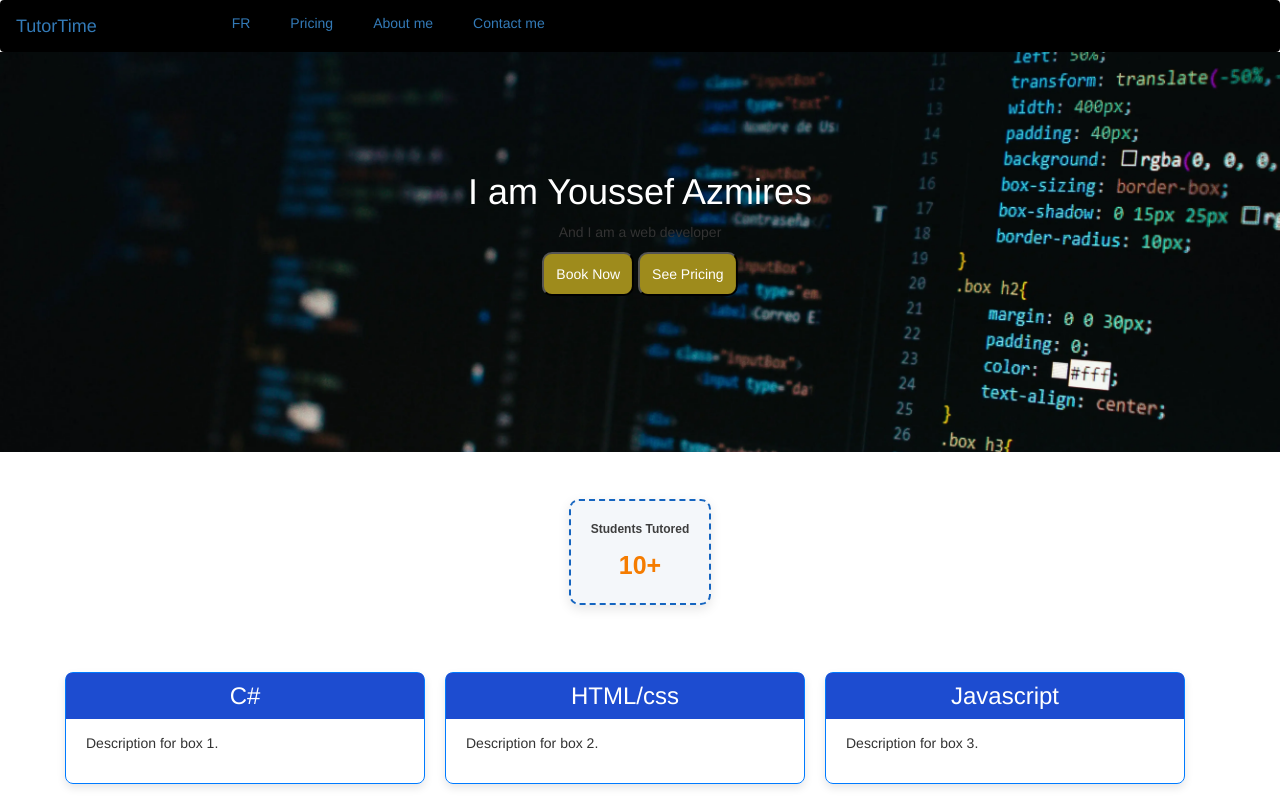
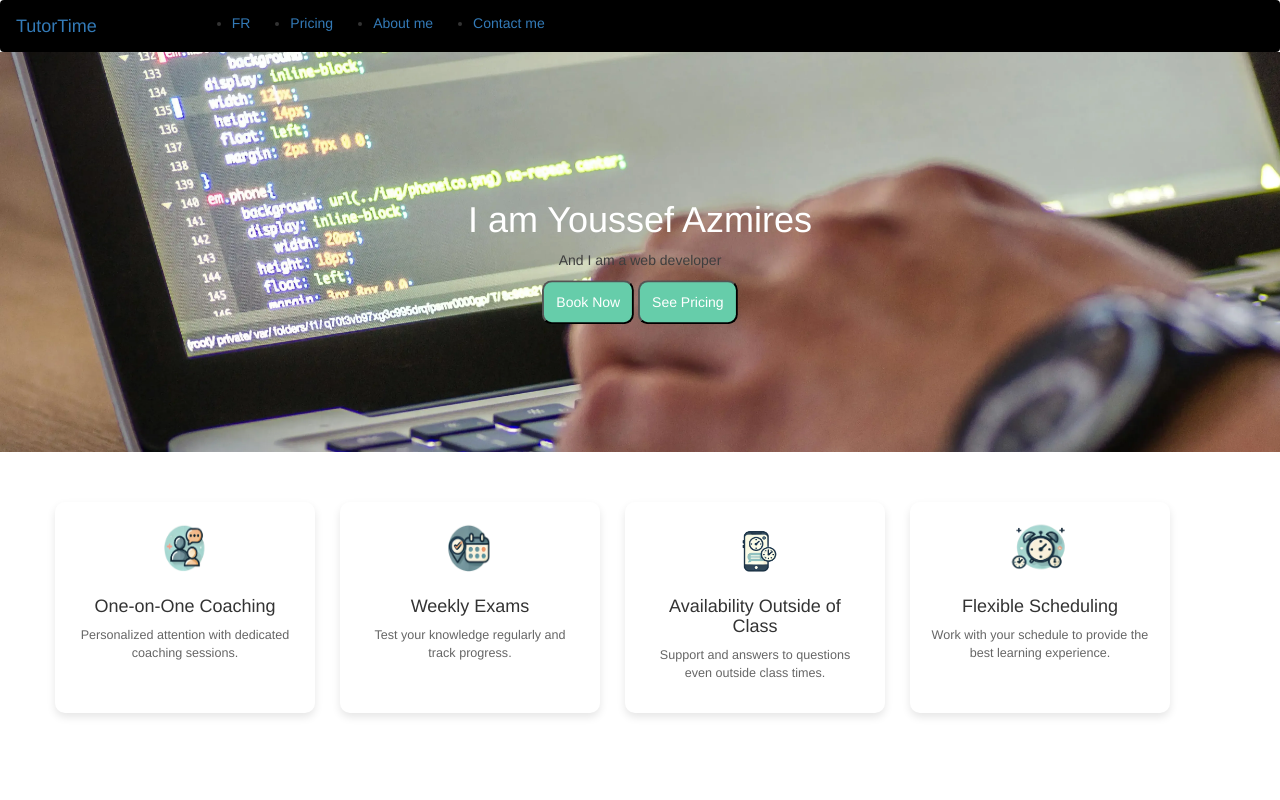
Before and after one commit to YoussefAzmires/Tutoring-website, a plain HTML site: page index.html in a window 1280 px wide. Shown: the top 800 px of the page. Drawn offline with nearby package versions, Linux system fonts and the light colour scheme.

Commit message:
refactored colours palette and hero image

```diff
--- a/index.html
+++ b/index.html
@@ -42,6 +42,34 @@
           <button> See Pricing</button>
       </div>
   </div>
+
+  <div class="container">
+    <div class="row perks-section">
+      <div class="col-sm-3 perk-box">
+        <img src="pictures/coaching.png" alt="One-on-One Coaching" class="perk-icon">
+        <h4>One-on-One Coaching</h4>
+        <p>Personalized attention with dedicated coaching sessions.</p>
+      </div>
+      <div class="col-sm-3 perk-box">
+        <img src="pictures/exam.png" alt="Weekly Exams" class="perk-icon">
+        <h4>Weekly Exams</h4>
+        <p>Test your knowledge regularly and track progress.</p>
+      </div>
+      <div class="col-sm-3 perk-box">
+        <img src="pictures/availability.png" alt="Availability" class="perk-icon">
+        <h4>Availability Outside of Class</h4>
+        <p>Support and answers to questions even outside class times.</p>
+      </div>
+      <div class="col-sm-3 perk-box">
+        <img id = "availability"src="pictures/flexibility.png" alt="Flexible Scheduling" class="perk-icon">
+        <h4>Flexible Scheduling</h4>
+        <p>Work with your schedule to provide the best learning experience.</p>
+      </div>
+    </div>
+  </div>
+
+
+
   <div class="wrapper">
     <div class="CountContainer text-center">
       <span class="txt"> Students Tutored</span>
--- a/style.css
+++ b/style.css
@@ -1,5 +1,23 @@
+/* Header Styles */
+.navbar {
+  background-color: #000000; /* Keep black for navbar */
+  margin-bottom: 0;
+}
 
+.navbar-nav {
+  margin-left: 80px;
+}
 
+.nav-item {
+  margin-top: 12px;
+  margin-right: 40px;
+}
+
+.nav-item:hover {
+  color: #FFD700; /* Gold for hover effect */
+}
+
+/* Container Styles */
 .container {
   margin: 50px auto;
   max-width: 1200px;
@@ -8,6 +26,7 @@
   height: calc(100vh - 100px); /* Full height minus margin */
 }
 
+/* Row Styles */
 .row {
   display: flex;
   justify-content: space-between;
@@ -23,6 +42,7 @@
   }
 }
 
+/* Column Styles */
 .col-sm-4 {
   border-radius: 8px;
   padding: 20px;
@@ -30,19 +50,25 @@
   flex: 1;
   box-shadow: 0 4px 8px rgba(0, 0, 0, 0.1);
   transition: transform 0.2s;
-
-  border: 1px solid #007BFF;
-  color: #333;
+  border: 1px solid #FFDAB9; /* Soft Peach border */
+  color: #333; /* Dark text color */
   opacity: 0; /* Start hidden */
   transform: translateY(50px); /* Start 50px below */
   animation: slideUp 0.5s forwards; /* Animation for sliding up */
-  transition: 0.3s ease-in-out;
   padding-top: 60px;
 }
 
+@keyframes slideUp {
+  to {
+    opacity: 1; /* Fade in */
+    transform: translateY(0); /* Move to original position */
+  }
+}
+
+/* Header Styles for Column */
 h3 {
   text-align: center;
-  background-color: #1d4cd0; /* Background color for h3 */
+  background-color: #FFE4B5; /* Light Yellow background for h3 */
   width: 100%;
   margin: 0;
   color: #FFFFFF; /* White text for h3 */
@@ -54,7 +80,6 @@ h3 {
   top: 0;
   left: 0;
 }
-
 
 .col-sm-4:nth-child(1) {
   animation-delay: 0s; /* No delay for the first box */
@@ -68,48 +93,52 @@ h3 {
   animation-delay: 0.2s; /* Delay for the third box */
 }
 
-@keyframes slideUp {
-  to {
-    opacity: 1; /* Fade in */
-    transform: translateY(0); /* Move to original position */
-  }
+.col-sm-4:hover h3 {
+  color: #FFD700; /* Gold for hover effect */
 }
 
-
-
-
-.col-sm-4:hover h3{
-  color:#FFD700
+/* Paragraph Styles */
+p {
+  color: #3e3e3e; /* Neutral gray for paragraph text */
+  font-size: 1em; /* Font size for description */
 }
 
-p {
-  color: #333333; /* Grey text for paragraph */
-  font-size: 1em; /* Font size for description */
-}
-.nav-item{
-  margin-top: 12px;
-  margin-right: 40px;
-}
-.nav-item :hover{
-  color: #FFD700;
-  text-decoration: none;
-
+/* Hero Image Styles */
+.hero-image {
+  background-image: url("pictures/laptop.webp");
+  width: 100%; /* Full width of the screen */
+  height: 50vh; /* Adjust height as needed */
+  background-position: center;
+  background-repeat: no-repeat; /* No repeating */
+  background-size: cover; /* Cover the entire area */
+  position: relative;
+  margin-top: 0; /* Ensure no top margin */
+  padding: 0;
 }
 
-
-.navbar-nav{
-  margin-left: 80px;
-}
-ul{
-  list-style-type: none;
-}
-.navbar{
-  background-color: #000000;
-  margin-bottom: 0px;
-
+/* Hero Text Styles */
+.hero-text {
+  text-align: center;
+  position: absolute;
+  top: 50%;
+  left: 50%;
+  transform: translate(-50%, -50%);
+  color: white; /* White text for hero */
 }
 
+/* Button Styles in Hero */
+.hero-image button {
+  padding: 10px 12px;
+  border-radius: 10px;
+  background-color: #66CDAA; /* Teal button background */
+  transition: letter-spacing 0.2s ease-in;
+}
 
+.hero-image button:hover {
+  letter-spacing: 2px;
+}
+
+/* Count Container Styles */
 .wrapper {
   display: flex;
   justify-content: center;
@@ -119,12 +148,13 @@ ul{
 }
 
 .CountContainer {
-  background-color: #f4f7fa; /* Light background to blend in with the rest of the page */
+  background-color: #f4f7fa; /* Light background */
   padding: 20px;
   border-radius: 10px;
   box-shadow: 0px 4px 12px rgba(0, 0, 0, 0.1);
-  font-family: Arial, sans-serif; /* Match the existing font */
+  font-family: Arial, sans-serif; /* Match existing font */
   max-width: 300px;
+  border: 2px dashed #B0E0E6; /* Light Blue dashed border for consistency */
 }
 
 .txt {
@@ -138,7 +168,7 @@ ul{
 
 .num {
   font-size: 2.5rem;
-  color: #F57C00; /* Dark blue matching the boxes */
+  color: #F57C00; /* Dark Orange for number */
   font-weight: bold;
   display: inline-block;
   transition: transform 0.3s ease-in-out;
@@ -148,48 +178,43 @@ ul{
   transform: scale(1.1);
 }
 
-.CountContainer {
-  border: 2px dashed #1565c0; /* Use the same blue as the other boxes for consistency */
-}
-.hero-image {
-  background-image: url("heroimage.webp");
-  width: 100%; /* Full width of the screen */
-  height: 50vh; /* Adjust height as needed, 50vh is 50% of viewport height */
-  background-position: center;
-  background-repeat: no-repeat; /* No repeating */
-  background-size: cover; /* Cover the entire area */
-  position: relative;
-  margin-top: 0; /* Ensure no top margin */
-  padding: 0;
+/* Perks Section Styles */
+.perks-section {
+  display: flex;
+  justify-content: space-between;
+  margin-top: 40px;
 }
 
-@keyframes slideUpHero {
-  from {
-    opacity: 0; /* Start transparent */
-    transform: translate(-50%, 50px); /* Start 50px below the center */
-  }
-  to {
-    opacity: 1; /* Fade in */
-    transform: translate(-50%,-100px); /* Move to original position, fully centered */
-  }
+.perk-box {
+  margin-right: 25px;
+  background-color: #fff; /* White background */
+  border-radius: 10px;
+  padding: 20px;
+  text-align: center;
+  box-shadow: 0 4px 8px rgba(0, 0, 0, 0.1);
+  transition: transform 0.3s ease;
 }
 
-.hero-text {
-  text-align: center;
-  position: absolute;
-  top: 50%;
-  left: 50%;
-  animation:  slideUpHero 1.5s forwards;
-  transform: translate(-50%, -50%);
-  color: white;
+.perk-box:hover {
+  transform: translateY(-10px);
 }
-.hero-image button{
-  padding: 10px 12px;
-  border-radius: 10px;
-  background-color: #9e8b1c;
-  transition: letter-spacing 0.2s ease-in;
 
+.perk-icon {
+  width: 50px;
+  height: 50px;
+  margin-bottom: 15px;
 }
-.hero-image button:hover{
-  letter-spacing: 2px;
+#availability{
+  width: 70px;
 }
+
+.perk-box h3 {
+  font-size: 1.2em;
+  margin-bottom: 10px;
+  color: #FFDAB9; /* Soft Peach for perk titles */
+}
+
+.perk-box p {
+  font-size: 0.9em;
+  color: #666; /* Gray text */
+}
```
Also changed, not shown: heroimage.webp (deleted), pictures/availability.png (added), pictures/coaching.png (added), pictures/exam.png (added), pictures/flexibility.png (added), pictures/laptop.webp (added), 1 other file.
